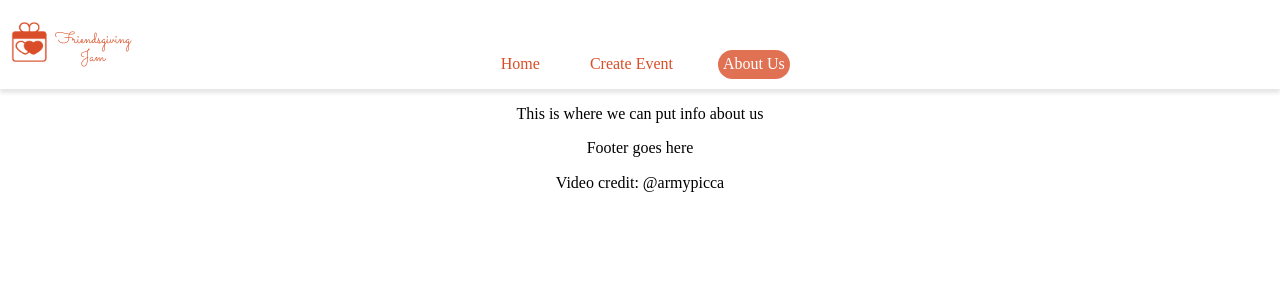
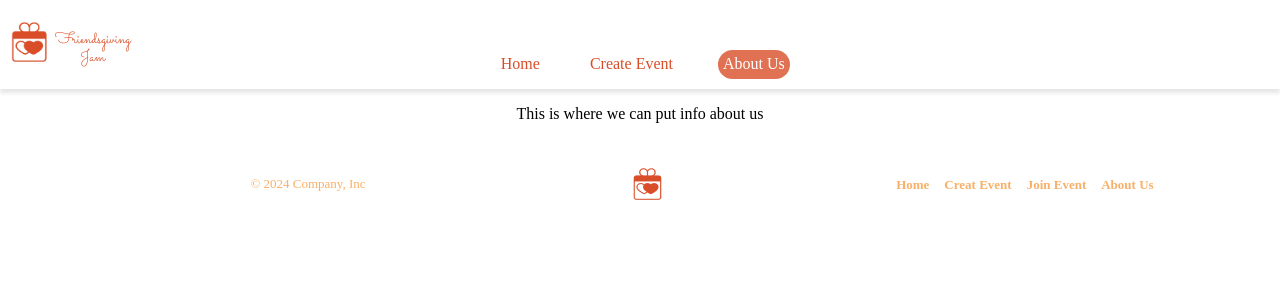
Before and after one commit to Sharrine8/code-jam_react, a React (Vite) app: page /about-us in a window 1280 px wide. Shown: the top 300 px of the page. Built offline with nearby package versions, Linux system fonts and the light colour scheme.

Commit message:
update footer css

```diff
--- a/src/blocks/Footer.css
+++ b/src/blocks/Footer.css
@@ -0,0 +1,51 @@
+footer {
+  padding: 20px 20px 40px 144px;
+  display: flex;
+  justify-content: space-around;
+  align-items: center;
+}
+
+.footer__companyTag {
+  text-align: center;
+  color: #f9af67;
+  font-size: 13px;
+}
+
+.footer__logo {
+  width: 40px;
+  height: 40px;
+  margin-left: 50px;
+}
+
+.footer__links {
+  display: flex;
+  justify-content: center;
+  list-style-type: none;
+  padding: 0;
+}
+
+.footer__item {
+  padding-left: 15px;
+  text-decoration: none;
+  color: #f9af67;
+  font-weight: bold;
+  font-size: 13px;
+}
+
+/* .footer__border {
+  border-bottom: 1px solid white;
+  width: 80%;
+  margin: 0 auto 10px;
+} */
+
+/*
+.fa-brands {
+  padding-right: 10px;
+} */
+
+@media screen and (max-width: 700px) {
+  .footer__item {
+    font-size: 18px;
+    padding-left: 15px;
+  }
+}
--- a/src/components/Footer.jsx
+++ b/src/components/Footer.jsx
@@ -1,8 +1,35 @@
+import "../blocks/footer.css";
+import miniLogo from "../assets/logo-orange-mini.png";
+
 function Footer() {
   return (
-    <footer>
-      <p>Footer goes here</p>
-      <p>Video credit: @armypicca</p>
+    <footer className="footer">
+      <p className="footer__companyTag">© 2024 Company, Inc</p>
+      <img className="footer__logo" src={miniLogo} alt="logo-orange-mini" />
+      <div className="footer__container footer__border">
+        <ul className="footer__links">
+          <li>
+            <a href="../idex.html" className="footer__item">
+              Home
+            </a>
+          </li>
+          <li>
+            <a href="#" className="footer__item">
+              Creat Event
+            </a>
+          </li>
+          <li>
+            <a href="#" className="footer__item">
+              Join Event
+            </a>
+          </li>
+          <li>
+            <a href="#" className="footer__item">
+              About Us
+            </a>
+          </li>
+        </ul>
+      </div>
     </footer>
   );
 }
```
